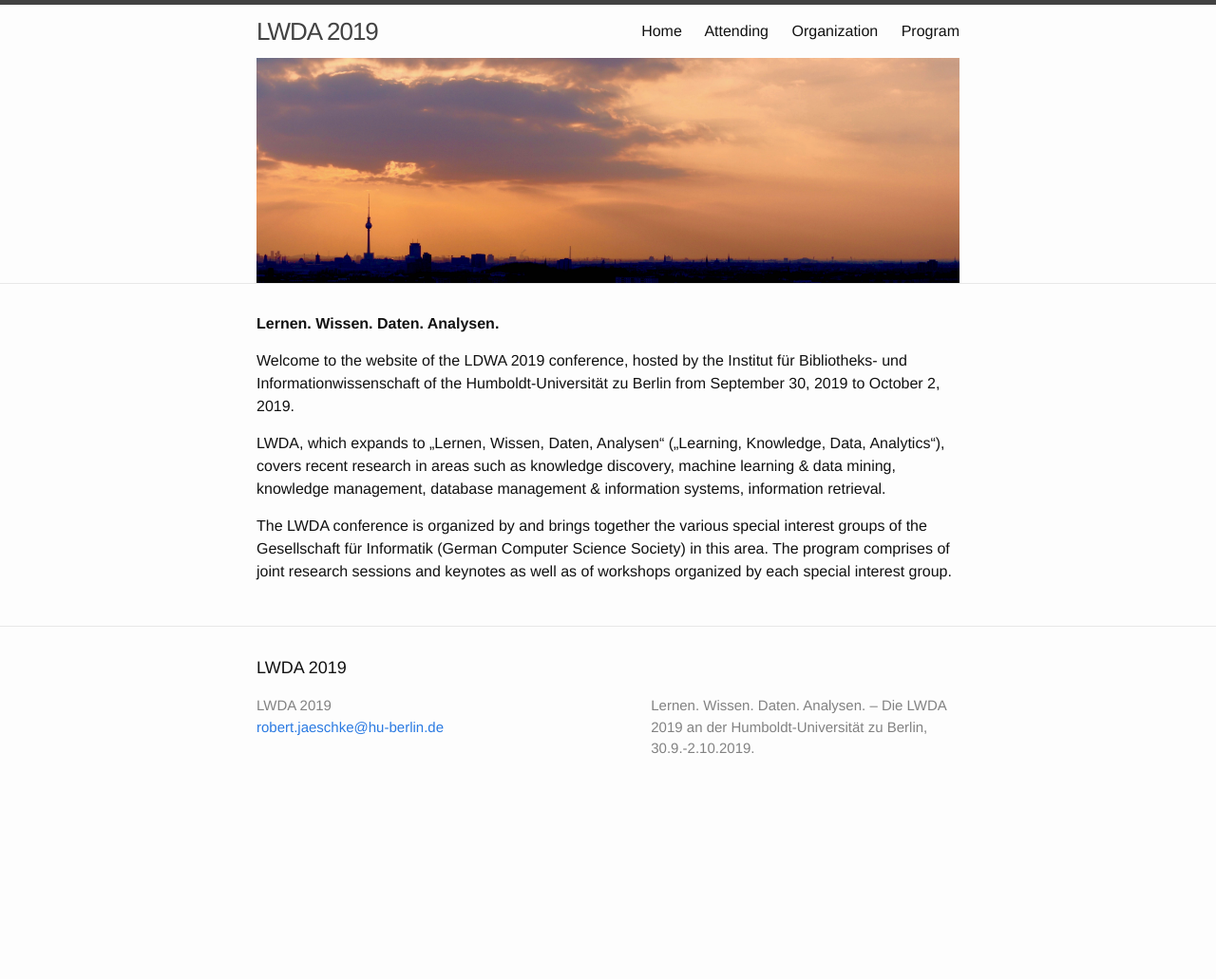
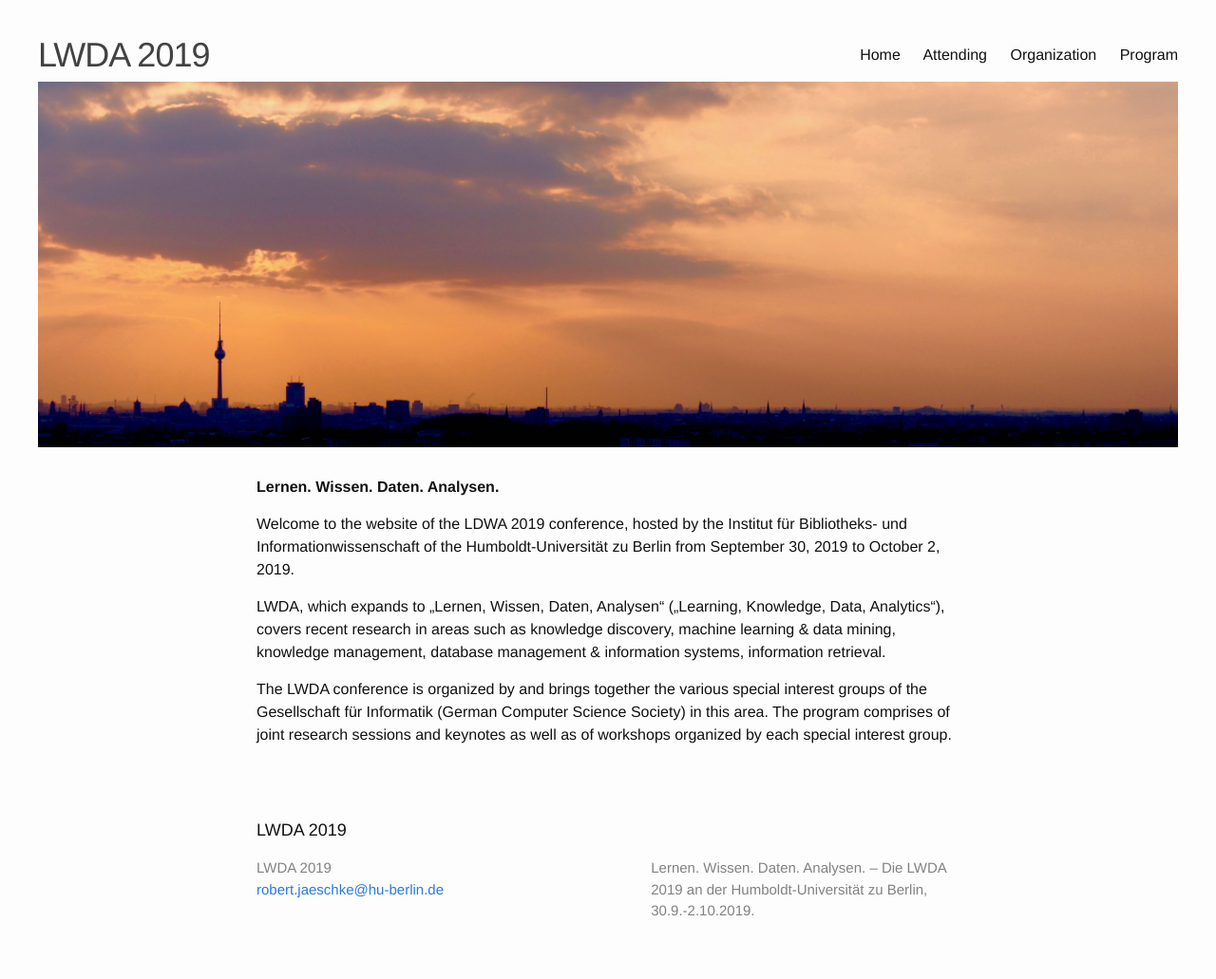
Before and after one commit to rjoberon/LWDA2019, a Jekyll site: the page built from index.markdown, in a window 1280 px wide. Shown: the whole page at 95% size. Built offline with Jekyll 4.4.1, drawn with Linux system fonts in a browser that asks for light colours; before the commit the page ends 900 px from its top, so only the background shows below that.

Commit message:
adjusting css

```diff
--- a/_includes/header.html
+++ b/_includes/header.html
@@ -1,6 +1,6 @@
 <header class="site-header">
 
-  <div class="wrapper">
+  <div class="wrapper-header">
 
     <a class="site-title" href="{{site.url}}{{ site.baseurl }}/">{{ site.title }}</a>
 
--- a/_sass/_base.scss
+++ b/_sass/_base.scss
@@ -165,8 +165,24 @@ pre {
     @extend %clearfix;
 
     @include media-query($on-laptop) {
-        max-width: -webkit-calc(#{$content-width} - (#{$spacing-unit}));
-        max-width:         calc(#{$content-width} - (#{$spacing-unit}));
+        max-width: -webkit-calc(#{$content-width} - (#{$spacing-unit}) * 1.5);
+        max-width:         calc(#{$content-width} - (#{$spacing-unit}) * 1.5);
+        padding-right: $spacing-unit / 2;
+        padding-left: $spacing-unit / 2;
+    }
+}
+
+.wrapper-header {
+    max-width: -webkit-calc(#{$content-width} * 1.5);
+    max-width:         calc(#{$content-width} * 1.5);
+    margin-right: auto;
+    margin-left: auto;
+    padding-right: $spacing-unit;
+    padding-left: $spacing-unit;
+    padding-top: $spacing-unit;
+    @extend %clearfix;
+
+    @include media-query($on-laptop) {
         padding-right: $spacing-unit / 2;
         padding-left: $spacing-unit / 2;
     }
--- a/_sass/_layout.scss
+++ b/_sass/_layout.scss
@@ -2,16 +2,16 @@
  * Site header
  */
 .site-header {
-    border-top: 5px solid $grey-color-dark;
-    border-bottom: 1px solid $grey-color-light;
-    min-height: 56px;
+    //border-top: 5px solid $grey-color-dark;
+    //border-bottom: 1px solid $grey-color-light;
+    min-height: 100px;
 
     // Positioning context for the mobile navigation icon
     position: relative;
 }
 
 .site-title {
-    font-size: 26px;
+    font-size: 36px;
     font-weight: 300;
     line-height: 56px;
     letter-spacing: -1px;
@@ -47,7 +47,7 @@
         top: 9px;
         right: $spacing-unit / 2;
         background-color: $background-color;
-        border: 1px solid $grey-color-light;
+        //border: 1px solid $grey-color-light;
         border-radius: 5px;
         text-align: right;
 
@@ -98,7 +98,7 @@
  * Site footer
  */
 .site-footer {
-    border-top: 1px solid $grey-color-light;
+    //border-top: 1px solid $grey-color-light;
     padding: $spacing-unit 0;
 }
 
```
